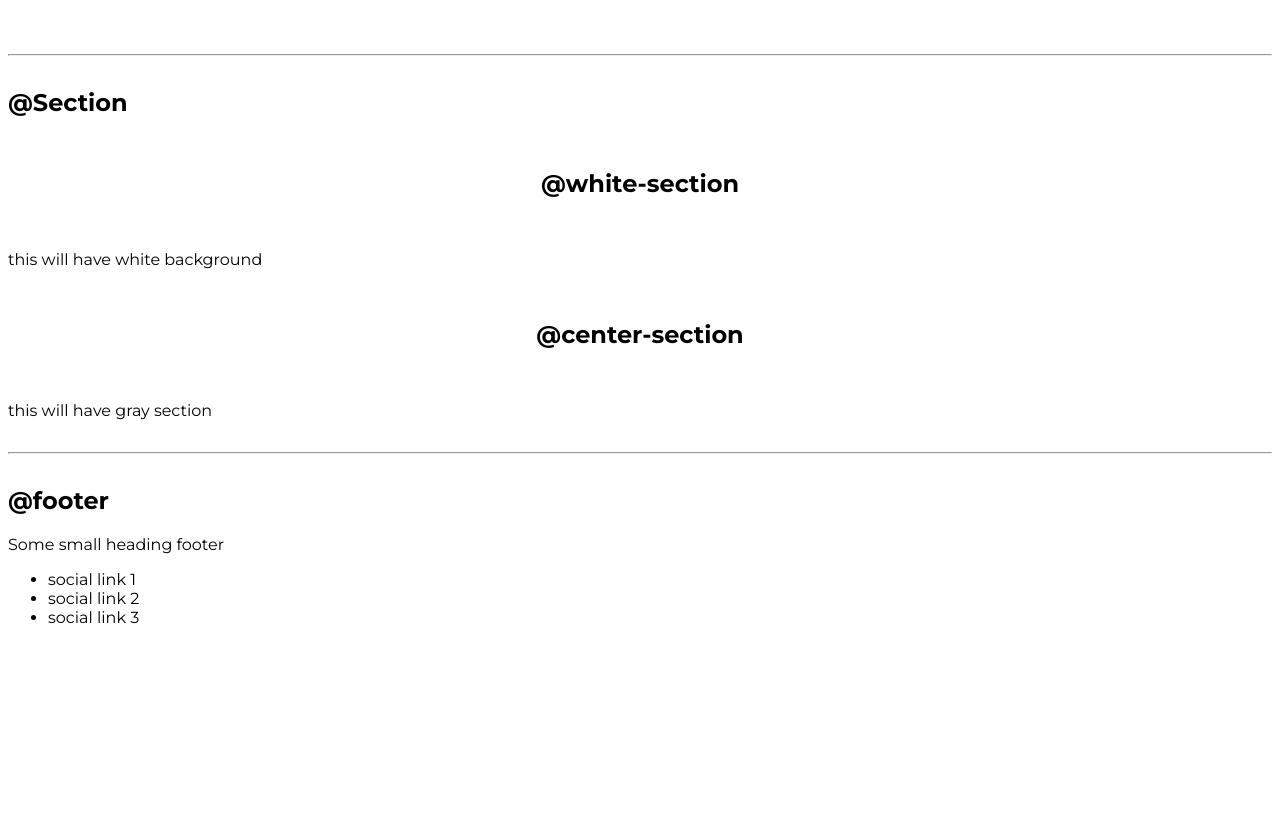
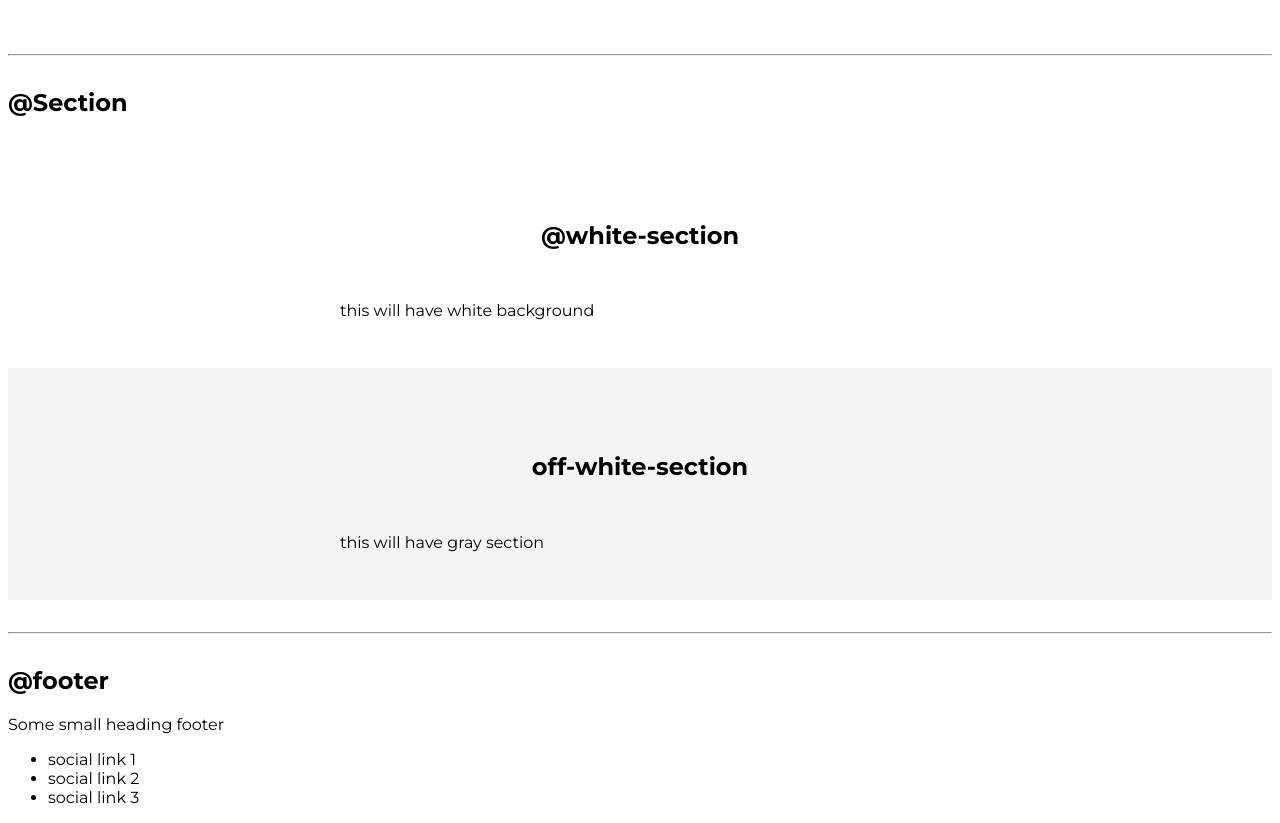
Before and after one commit to Manjunath-Koralli/neogcamp-lesson-3-live, a plain HTML site: page index.html in a window 1280 px wide. Shown: the part 1920-2743 px from the top of the page. Before the commit the page ends 2563 px from the top, so only its background shows below. Drawn offline with Linux system fonts and the light colour scheme.

Commit message:
Dev: sections style

```diff
--- a/index.html
+++ b/index.html
@@ -83,13 +83,20 @@
     <h2>@Section</h2>
 
     <section class="section">
-        <h1>@white-section</h1>
-        <p>this will have white background</p>
+        <div class="container center-container">
+            <h1>@white-section</h1>
+            <p>this will have white background</p>
+
+        </div>
+
     </section>
 
-    <section class="section">
-        <h1>@center-section</h1>
-        <p>this will have gray section</p>
+    <section class="section ow">
+        <div class="container center-container">
+            <h1>off-white-section</h1>
+            <p>this will have gray section</p>
+        </div>
+
     </section>
 
     <hr>
--- a/styles.css
+++ b/styles.css
@@ -101,6 +101,9 @@ hr {
 
 /** section **/
 
+.section {
+    padding: 2rem;
+}
 .section h1 {
     text-align: center;
     padding: 2rem;
```
